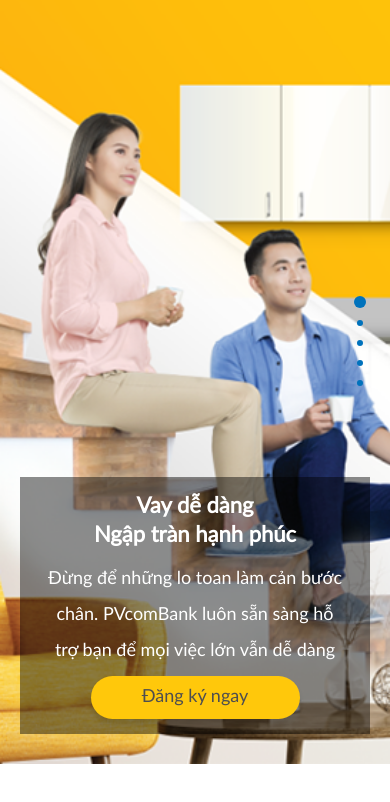
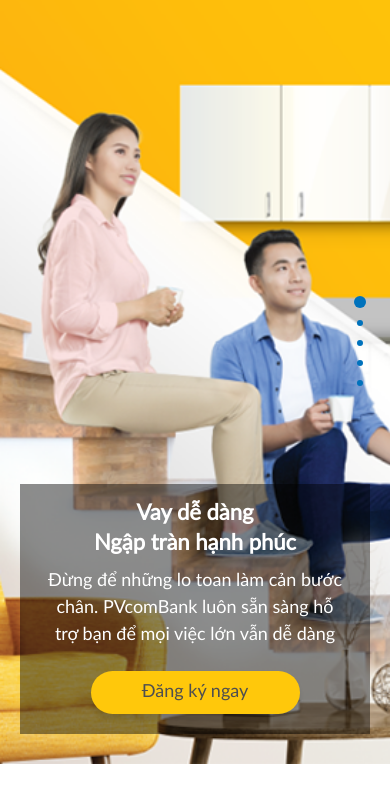
Before and after one commit to bacnd/pvcombank, a plain HTML site: page index.html in a window 390 px wide. Shown: the part 80-882 px from the top of the page. Drawn offline with Linux system fonts and the light colour scheme; files whose address does not match are found by name.

Commit message:
Update styles.css

```diff
--- a/assets/css/styles.css
+++ b/assets/css/styles.css
@@ -693,8 +693,8 @@ footer {
   margin-bottom: 65px; }
   @media screen and (max-width: 768px) {
     #content .section .intro p {
-      line-height: 1.5;
-      margin-bottom: 22px; } }
+      line-height: 1.5 !important;
+      margin-bottom: 22px !important; } }
 
 #content .buy-house .inner-section, #content .consumption .inner-section, #content .buy-car .inner-section, #content .business .inner-section {
   max-width: 1366px;
```
